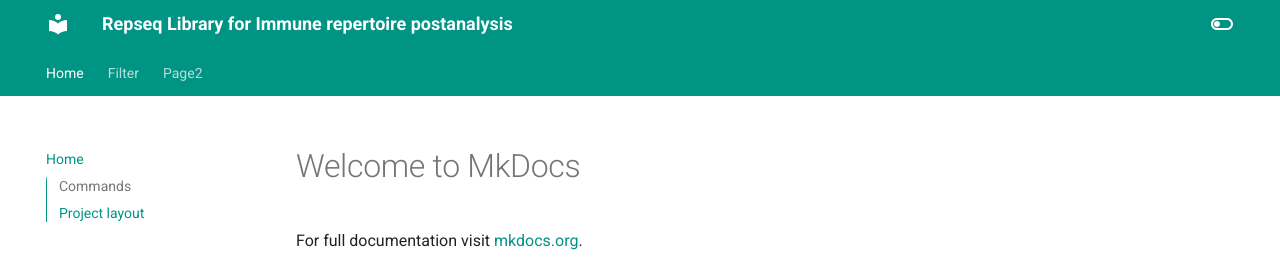
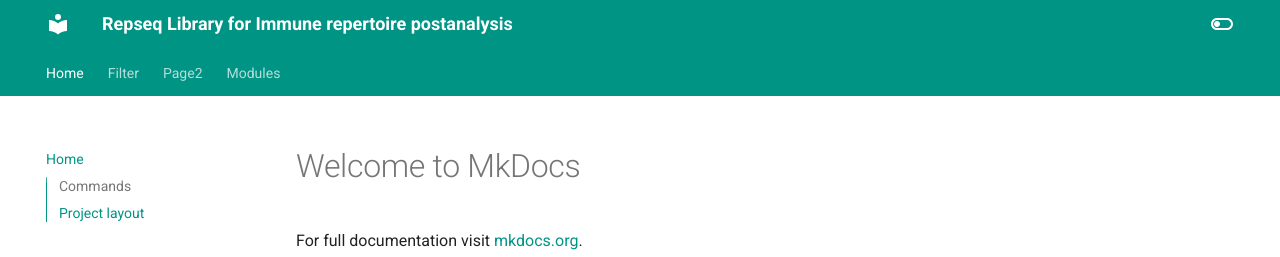
Before and after one commit to mmjmike/repseq, an MkDocs documentation site: the page built from docs/index.md, in a window 1280 px wide. Shown: the top 257 px of the page. Built offline with MkDocs 1.6.1 and Material for MkDocs 9.7.7, drawn with Linux system fonts in a browser that asks for light colours.

Commit message:
added modules page to docs

```diff
--- a/mkdocs.yml
+++ b/mkdocs.yml
@@ -30,6 +30,7 @@
   - Home: index.md
   - Filter: filter.md
   - Page2: page2.md
+  - Modules: modules.md
   # - Code Reference: reference/
 
 
```
Also changed, not shown: docs/modules.md (added, +1 -0 lines).
